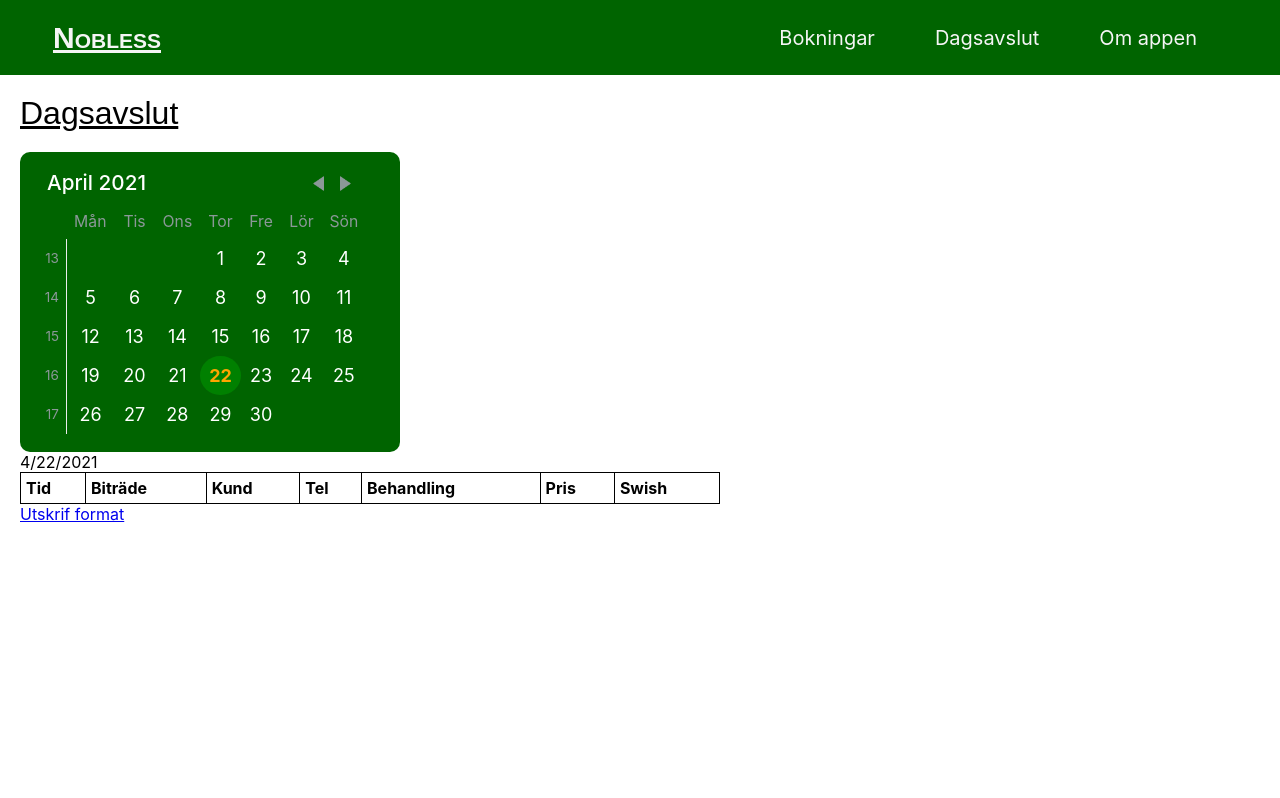
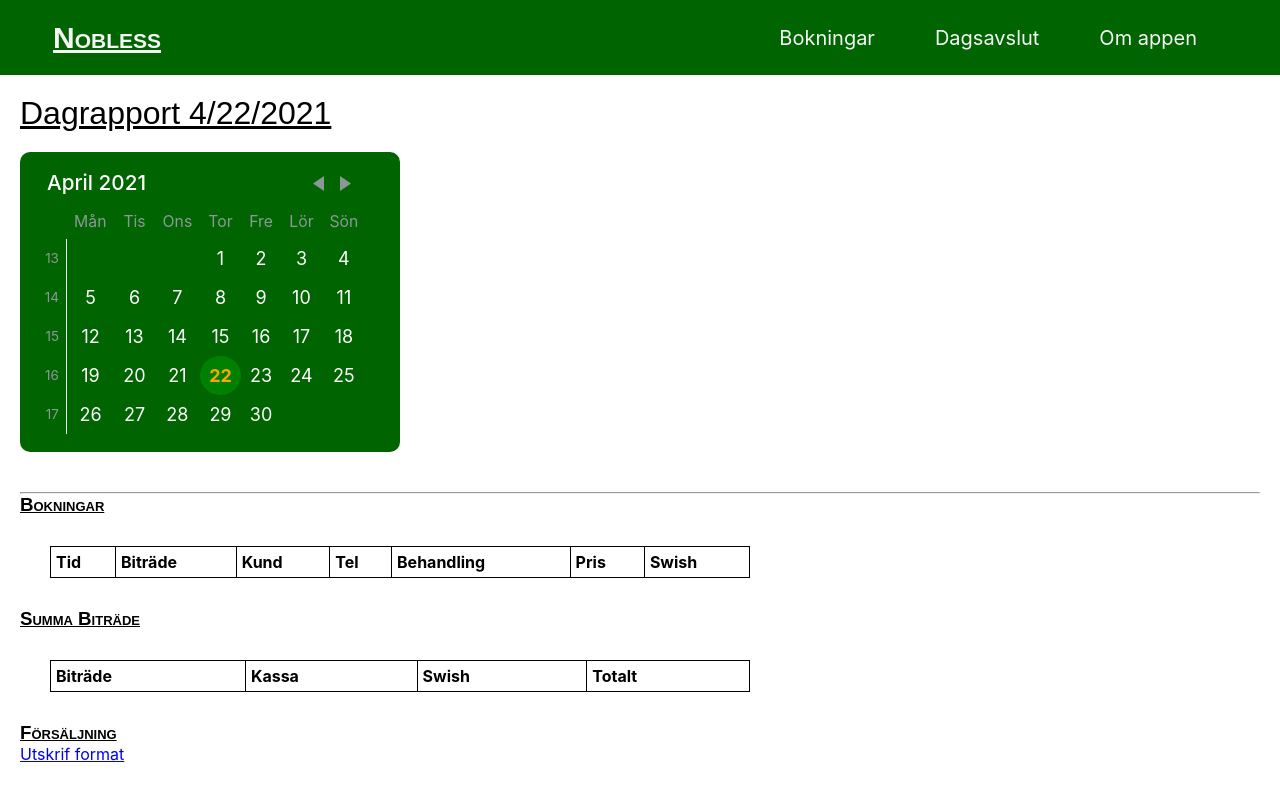
Before and after one commit to jelu000/bokingcomponent, a React (Create React App) app: page /dagsavslut in a window 1280 px wide. Built offline with nearby package versions, Linux system fonts and the light colour scheme.

Commit message:
jobbar med Dagsavslut.js, hittar unika biträden som ska användas för summering av intäkter

```diff
--- a/src/components/JlBokingComp.css
+++ b/src/components/JlBokingComp.css
@@ -59,6 +59,7 @@ table#b_bokningstable{
   width: 700px;
   border-collapse: collapse;
   border: 1px solid black;
+  margin: 30px;
 }
 th, td {
   padding: 5px;
--- a/src/components/JlBokingComp.js
+++ b/src/components/JlBokingComp.js
@@ -176,7 +176,7 @@ Initate LocalStorage
         let localStorageDB = new LocalStorageHandler();
         let t_dagarray_bokningar = localStorageDB.addBoking(bokning);
 
-        //console.log(`addBoking: ${ JSON.stringify(t_dagarray_bokningar)}`);
+        console.log(`addBoking: ${ JSON.stringify(t_dagarray_bokningar)}`);
 
         //sätter state och uppdaterar grafiskt användar gränssnitt för de komponenter som påverkas av detta
         await this.setState({
--- a/src/components/dagsavslut/DagensKunderTable.js
+++ b/src/components/dagsavslut/DagensKunderTable.js
@@ -17,16 +17,21 @@ export default function DagensKunderTable(props) {
       let t_datatable = bokingsarray.map( (bokingobject, i) => {
 
         //let bokning = new Bokning(bokingobject.t_id , bokingobject.t_time, bokingobject.t_date, bokingobject.t_name, bokingobject.t_email,  bokingobject.t_phone, bokingobject.t_assistent, bokingobject.t_treatment, bokingobject.t_inetboking, bokingobject.t_babs, bokingobject.t_price);
+        let t_babs = "";
+         if (bokingobject.t_babs)
+           t_babs='Ja';
+         else
+          t_babs = 'Nej';
 
         return (
           <tr className="bordertable" id={i}  key={i}>
-            <td className="bordertable" data-title="t_tid">{bokingobject.t_id}</td>
+            <td className="bordertable" data-title="t_tid">{bokingobject.t_time}</td>
             <td className="bordertable" data-title="t_assistent">{bokingobject.t_assistent}</td>
             <td className="bordertable" data-title="t_kund">{bokingobject.t_name}</td>
             <td className="bordertable" data-title="t_tel">{bokingobject.t_phone}</td>
             <td className="bordertable" data-title="t_behandling">{bokingobject.t_treatment}</td>
             <td className="bordertable" data-title="t_price">{bokingobject.t_price}</td>
-            <td className="bordertable" data-title="t_babs">{bokingobject.t_babs}</td>
+            <td className="bordertable" data-title="t_babs">{t_babs}</td>
 
           </tr>
         )
--- a/src/components/dagsavslut/Dagsavslut.js
+++ b/src/components/dagsavslut/Dagsavslut.js
@@ -3,6 +3,7 @@ import 'react-day-picker/lib/style.css';
 import SweCalenderLang from "../SweCalenderLang";
 import Utskrift from './Utskrift';
 import DagensKunderTable from './DagensKunderTable';
+import SummeringTable from './SummeringTable';
 import LocalStorageHandler from '../LocalStorageHandler';
 import '../SweCalenderLang.css';
 
@@ -50,6 +51,9 @@ Initate LocalStorage
 
     }//end of componentDidMount-------------------------------------------------------------------------
 
+
+
+
     //clickDagEvent() - för calender-----------------------------------------------------------------------
     async clickDagEvent(dag){
 
@@ -87,15 +91,19 @@ Initate LocalStorage
 
         return (
             <div className="MainBokingDiv">
-            <h1 className="h1_header">Dagsavslut</h1>
+            <h1 className="h1_header">Dagrapport {this.state.selectedDay}</h1>
 
             <SweCalenderLang id="swekalender" valtdatum={this.state.valtDatum} onDayClickEvent={this.clickDagEvent} onMonthChangeEvent={this.clickMonthChange}/>
 
-            <p>{this.state.selectedDay}</p>
+
 
             { /*t_dagenskundertable*/ }
+            <hr/>
+            <h3>Bokningar </h3>
             <DagensKunderTable  bokingsarray_prop={ this.state.bokingsarray } />
-
+            <h3>Summa Biträde </h3>
+            <SummeringTable bokingsarray_prop={ this.state.bokingsarray } />
+            <h3>Försäljning </h3>
             <a href="./utskrift" target="_blank">Utskrif format</a>
 
             </div>
--- /dev/null
+++ b/src/components/dagsavslut/SummeringTable.js
@@ -0,0 +1,36 @@
+import React from 'react'
+
+function SummeringTable(props) {
+
+
+
+    let bokkningsarray = props.bokingsarray_prop;
+
+    let assistents_name_array = bokkningsarray.map( (bokingobj) => {return bokingobj.t_assistent}  );
+    let uniquename = [... new Set(assistents_name_array)];
+
+
+
+console.log(`filter_array_assis ${uniquename.length}`)
+
+    return (
+        <div>
+            <table id="b_bokningstable" className="bordertable">
+                <thead>
+                    <tr className="bordertable">
+
+                        <th className="bordertable" id="t_assistent">Biträde</th>
+                        <th className="bordertable" id="t_kassa">Kassa</th>
+                        <th className="bordertable" id="t_babs">Swish</th>
+                        <th className="bordertable" id="t_totalt">Totalt</th>
+                    </tr>
+                </thead>
+                <tbody>
+
+                </tbody>
+            </table>
+        </div>
+    )
+}
+
+export default SummeringTable
```
